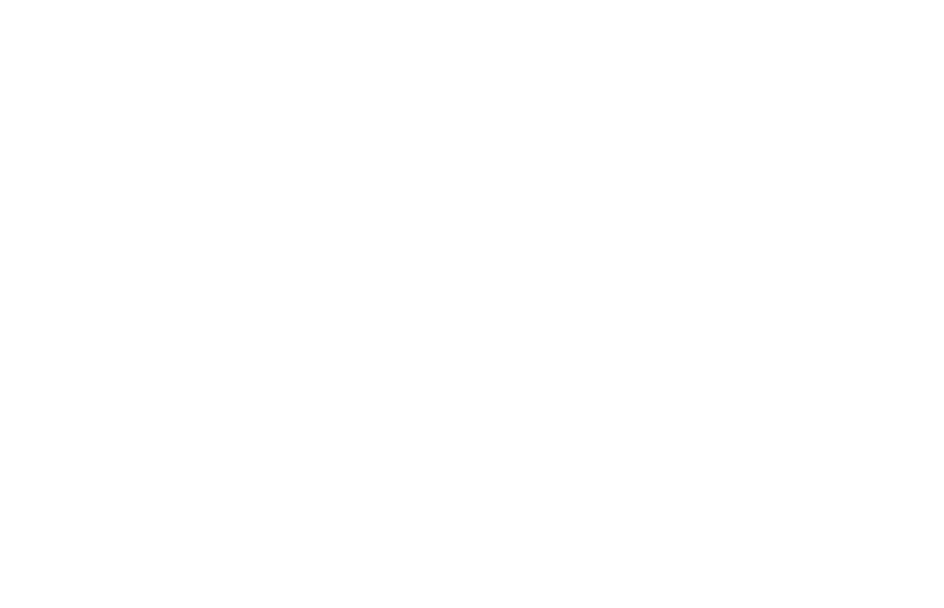
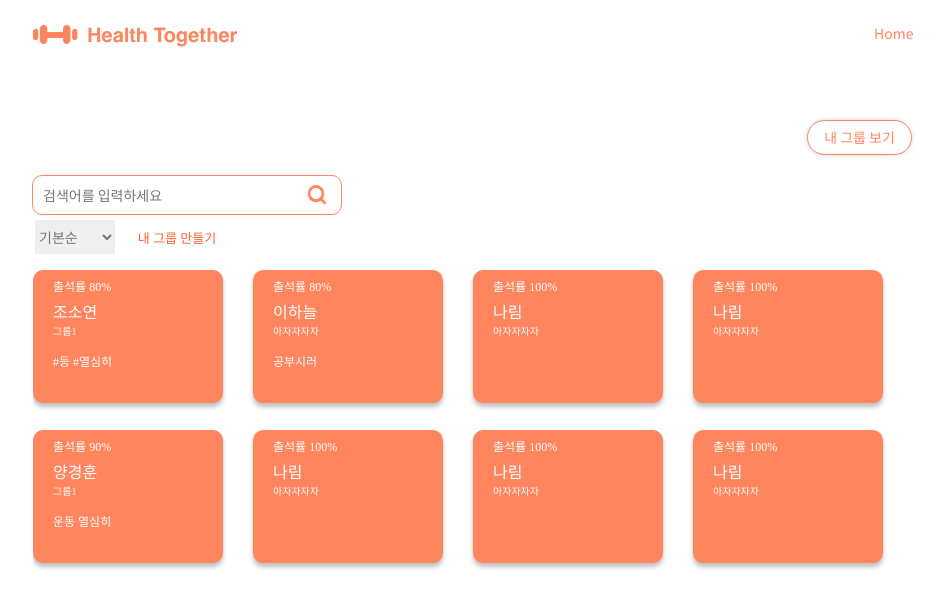
Before and after one commit to R1mmm/health_care, a React (Create React App) app: page /groupList in a window 1280 px wide. Before the commit this address had no page. Shown: the top 608 px of the page, without its empty margins (167-1111 px from the left). Built offline with nearby package versions, Linux system fonts and the light colour scheme; a web font is replaced by a local one.

Commit message:
useEffect 사용해서 렌더링

```diff
--- a/package.json
+++ b/package.json
@@ -13,6 +13,7 @@
     "react": "^18.0.0",
     "react-bootstrap": "^2.4.0",
     "react-dom": "^18.0.0",
+    "react-js-pagination": "^3.0.3",
     "react-router-dom": "^6.3.0",
     "react-scripts": "5.0.1",
     "styled-components": "^5.1.0",
--- a/src/App.js
+++ b/src/App.js
@@ -10,6 +10,7 @@
 import Managingfriend from './components/Managingfriend/Managingfriend';
 import ManagingRoutin from './components/ManagingRoutin/ManagingRoutin';
 import SettingAccount from './components/Mypage/SettingAccount/SettingAccount';
+import GroupList from './components/GroupList/GroupList';
 
 import "bootstrap/dist/css/bootstrap.min.css";
 
@@ -28,6 +29,7 @@
                     <Route path="/manageFriend" exact element={<Managingfriend/>}/>
                     <Route path="/manageRoutin" exact element={<ManagingRoutin/>}/>
                     <Route path="/settingAccount" exact element={<SettingAccount/>}/>
+                    <Route path="/groupList" exact element={<GroupList/>}/>
                 </Routes>
             </BrowserRouter>
         </div>
--- a/src/components/ExerciseRecording/ExerciseRecording.css
+++ b/src/components/ExerciseRecording/ExerciseRecording.css
@@ -6,6 +6,8 @@
     font-family: 'Noto Sans KR';
     width: 1280px;
     height: 720px;
+
+    overflow: hidden;
 
 }
 
--- /dev/null
+++ b/src/components/GroupList/GroupList.css
@@ -0,0 +1,74 @@
+.showMyGroup{
+    box-sizing: border-box;
+
+    position: absolute;
+    width: 105.09px;
+    height: 34.88px;
+    left: 974px;
+    top: 120px;
+
+    border: 1.5px solid #FF855E;
+    border-radius: 30px;
+
+    background-color: white;
+    color: #FF855E;
+    filter: drop-shadow(0px 0px 2px rgba(0, 0, 0, 0.17));
+    }
+
+
+.GroupSearchBox{
+    box-sizing: border-box;
+
+    position: absolute;
+    width: 310px;
+    height: 40px;
+    left: 199px;
+    top: 175px;
+
+    border: 1.5px solid #FF855E;
+    border-radius: 10px;
+
+    padding-left: 10px;
+    outline: none;
+}
+
+
+.GroupsearchLogo{
+    position: absolute;
+    width: 19.84px;
+    height: 19.84px;
+    left: 474px;
+    top: 185px;
+
+}
+
+.sortSelector{
+    position: absolute;
+    width: 80px;
+    height: 34px;
+    left: 202px;
+    top: 220px;
+
+    border: none;
+    outline: none;
+    color: rgba(40, 38, 33, 0.6);
+}
+
+.makeGroup{
+    position: absolute;
+    width: 88px;
+    height: 18px;
+    left: 300px;
+    top: 230px;
+
+    font-family: 'SUIT Variable';
+    font-style: normal;
+    font-weight: 500;
+    font-size: 13px;
+    color: #ff612c;
+
+    background-color: white;
+    border: none;
+
+    outline: none;
+}
--- /dev/null
+++ b/src/components/GroupList/GroupList.js
@@ -0,0 +1,131 @@
+import React,{useState} from 'react'
+import './GroupList.css'
+import CreateGroupModal from '../ManagingRoutin/modals/CreateGroupModal';
+import GroupRender from './GroupRender/GroupRender';
+
+
+function Grouplist() {
+
+    const sortOptions=[
+        {value:0,label:"기본순"},
+        {value:1,label:"가나다순"},
+        {value:2,label:"최신순"},
+    ]
+
+
+    const groupList=[
+        {
+          friendName:"조소연",
+          groupName:"그룹1",
+          memo:"#등 #열심히",
+          rate:"80%",
+        },
+        {
+          friendName:"양경훈",
+          groupName:"그룹1",
+          memo:"운동 열심히",
+          rate:"90%",
+        },
+        {
+          friendName:"이하늘",
+          groupName:"아자자자자",
+          memo:"공부시러",
+          rate:"80%",
+        },
+        {
+          friendName:"나림",
+          groupName:"아자자자자",
+          memo:"",
+          rate:"100%",
+        },
+        {
+          friendName:"나림",
+          groupName:"아자자자자",
+          memo:"",
+          rate:"100%",
+        },
+        {
+          friendName:"나림",
+          groupName:"아자자자자",
+          memo:"",
+          rate:"100%",
+        },
+        {
+          friendName:"나림",
+          groupName:"아자자자자",
+          memo:"",
+          rate:"100%",
+        },
+        {
+          friendName:"나림",
+          groupName:"아자자자자",
+          memo:"",
+          rate:"100%",
+        },
+        {
+          friendName:"나림",
+          groupName:"아자자자자",
+          memo:"",
+          rate:"100%",
+        },
+
+      ];
+
+    const[sortOption,setSortOptions]=useState(0);
+
+    const onSortOptionChange = (e) => {
+        setSortOptions(e.currentTarget.value);
+    };
+
+
+
+
+    const [modalOpen, setModalOpen] = useState(false);
+
+
+    const openModal=()=>{
+        setModalOpen(true)
+    };
+
+    const closeModal=()=>{
+        setModalOpen(false)
+    };
+
+    return (
+        <body className='Recbody'>
+        {/* ExerciseRecording에서 가져온 레이아웃 */}
+            <a href={`/`} >
+                <img  className="RecLogo" src="img/Logo2.png"></img>
+            </a>
+            <p className='RecHome'>Home</p>
+
+
+            <input type='button' className='showMyGroup' value='내 그룹 보기'></input>
+
+            <input type="text" className="GroupSearchBox" placeholder="검색어를 입력하세요"></input>
+            <img className="GroupsearchLogo" src="img/search.png" alt="searchLogo"></img>
+
+
+            <select className='sortSelector' onChange={onSortOptionChange}>
+                  {sortOptions.map((item,index)=>(
+                    <option key={index} value={item.value}>{item.label}</option>
+                  ))}
+            </select>
+
+
+            <input type='button' onClick={openModal} value='내 그룹 만들기' className='makeGroup'></input>
+
+
+        {/* 조건부 렌더링 : modalOpen 변수값에 따라 루틴만들기 팝업창 띄우기 */}
+            {modalOpen ? (
+          <CreateGroupModal show={modalOpen} onHide={closeModal}/>
+            ):null}
+
+
+            <GroupRender sort={sortOption} groupList={groupList}></GroupRender>
+
+        </body>
+    )
+}
+
+export default Grouplist
--- /dev/null
+++ b/src/components/GroupList/GroupRender/GroupRender.css
@@ -0,0 +1,65 @@
+.testBox{
+    position: absolute;
+    width: 201px;
+    height: 133px;
+    left: 201px;
+    top: 267px;
+
+    background: #FF855E;
+    box-shadow: 0px 4px 4px rgba(0, 0, 0, 0.25);
+    border-radius: 10px;
+}
+
+.GroupListDiv{
+    position: absolute;
+    overflow: auto;
+    width: 860px;
+    height: 350px;
+    left: 200px;
+    top: 260px;
+
+
+    display: grid;
+    grid-template-rows: 150px 150px;
+    grid-template-columns: 1fr 1fr 1fr 1fr;
+    row-gap: 10px;
+
+    grid-auto-flow: column;
+    grid-auto-columns: 220px;
+
+}
+
+.GroupListDiv::-webkit-scrollbar {
+    left: 100px;
+    height: 15px;
+}
+
+.GroupListDiv::-webkit-scrollbar-thumb {
+    background-color: #FF7246;
+    border-radius: 10px;
+    background-clip: padding-box;
+    border: 4px solid transparent;
+    height: 30%;
+    width: 30%;
+}
+
+.GroupListDiv::-webkit-scrollbar-track {
+    background-color: rgb(241, 241, 241);
+    border-radius: 10px;
+    box-shadow: inset 0px 0px 5px white;
+}
+
+
+.GroupListBox{
+    position: relative;
+    width: 190px;
+    height: 133px;
+    left: 0px;
+    top: 0px;
+    object-fit: contain;
+
+    background: #FF855E;
+    box-shadow: 0px 4px 4px rgba(0, 0, 0, 0.25);
+    border-radius: 10px;
+    display: grid;
+}
--- /dev/null
+++ b/src/components/GroupList/GroupRender/GroupRender.js
@@ -0,0 +1,43 @@
+import { render } from '@testing-library/react'
+import React from 'react'
+import './GroupRender.css'
+
+function GroupRender({sort,groupList}) {
+
+    function GroupBox({ groupList }) {
+        return (
+          <a href={`/exerciseGroup`} style={{margin:"10px 30px 25px 0px"}}>
+            <div className="GroupListBox" >
+              <p className="Mrate">출석률     {groupList.rate}</p>
+              <p className="MfriendName">{groupList.friendName}</p>
+              <p className="MgroupName">{groupList.groupName}</p>
+              <p className="Mmemo">{groupList.memo}</p>
+            </div>
+          </a>
+        )
+      }
+
+
+
+    if(sort === 0) {
+        return (
+            <div className='GroupListDiv'>
+                {groupList.map((routin)=>(<GroupBox groupList={routin}/>))}
+            </div>
+        )
+    }
+    else if(sort === 1) {
+        return (
+            <p>가나다순입니다</p>
+        )
+
+
+    }
+    else if(sort === 2) {
+        return (
+            <p>최신순입니다</p>
+        )
+    }
+}
+
+export default GroupRender
--- a/src/components/HomePage/HomePage.js
+++ b/src/components/HomePage/HomePage.js
@@ -29,10 +29,13 @@
                     </div>
                 </a>
 
-                <div className="block3">
-                    <img src="img/목록.png" className="list" alt="list"></img>
-                    <img src="img/list_text.png" class="list_text" alt="listhover"></img>
-                </div>
+
+                <a href={'/groupList'}>
+                    <div className="block3">
+                        <img src="img/목록.png" className="list" alt="list"></img>
+                        <img src="img/list_text.png" class="list_text" alt="listhover"></img>
+                    </div>
+                </a>
 
                 <a href={`/mypage`} >
                     <div className="block4">
--- a/src/components/ManagingRoutin/ManagingRoutin.js
+++ b/src/components/ManagingRoutin/ManagingRoutin.js
@@ -107,6 +107,8 @@
         {modalOpen ? (
           <CreateGroupModal show={modalOpen} onHide={closeModal}/>
         ):null}
+
+
         <div className='routindiv'>
           {routinList.map((routin)=>(<RoutinBox routinList={routin}/>))}
         </div>
--- a/src/components/ManagingRoutin/modals/CreateGroupModal.js
+++ b/src/components/ManagingRoutin/modals/CreateGroupModal.js
@@ -126,7 +126,7 @@
             <div className='clearfix'>
               <div style={{float:'left' ,marginRight:'35px'}}>
                 <p className='text'>목표 운동 요일</p>
-                <select style={{position:'relative' , left:'100px'}} onChange={onGoalDayChange}>
+                <select style={{position:'relative' , left:'96px' ,outline:'none', border:'none' , color:'#FF855E'}} onChange={onGoalDayChange}>
                   {GoalDayOptions.map((item,index)=>(
                     <option key={index} value={item.value}>{item.label}</option>
                   ))}
@@ -134,7 +134,7 @@
               </div>
 
               <p className='text'>세트 반복 횟수</p>
-              <select style={{position:'relative' , left:'100px'}} onChange={onSetRepChange}>
+              <select style={{position:'relative' , left:'100px' ,outline:'none', border:'none', color:'#FF855E'}} onChange={onSetRepChange}>
                   {SetRepOptions.map((item,index)=>(
                     <option key={index} value={item.value}>{item.label}</option>
                   ))}
```
Also changed, not shown: 1 other file (tests, documents, lock files or other folders).
